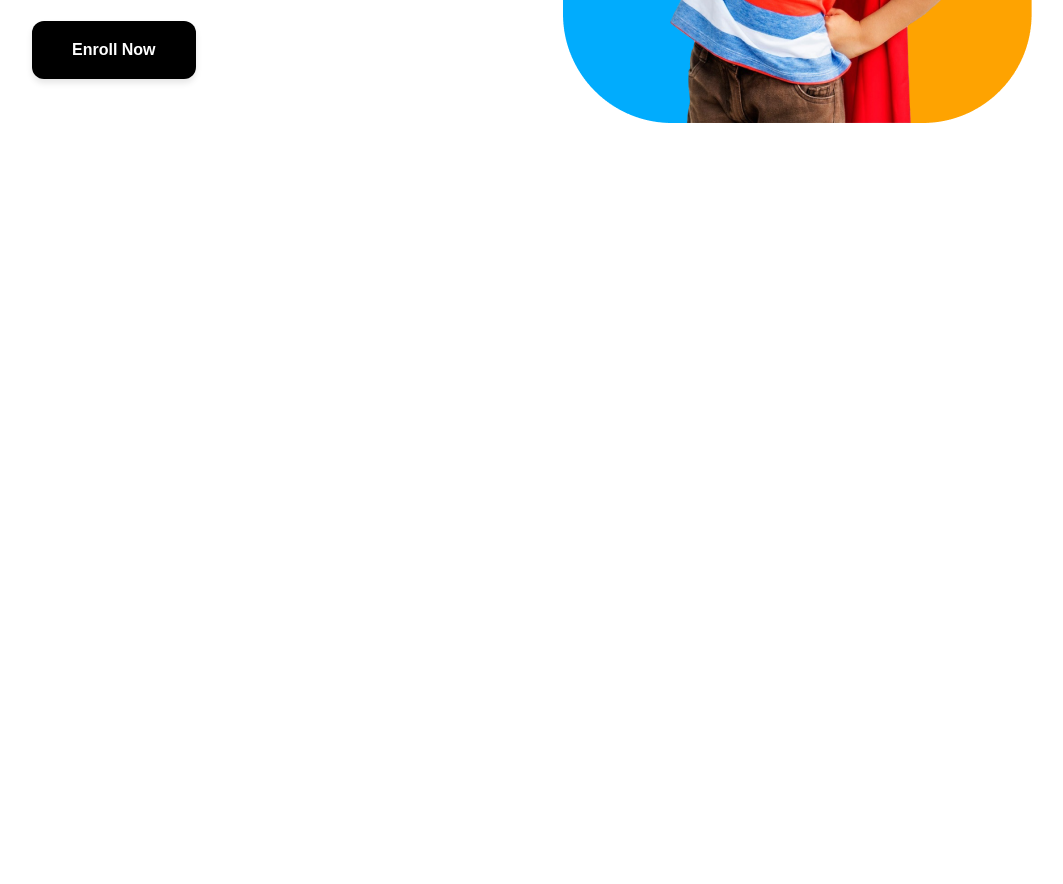
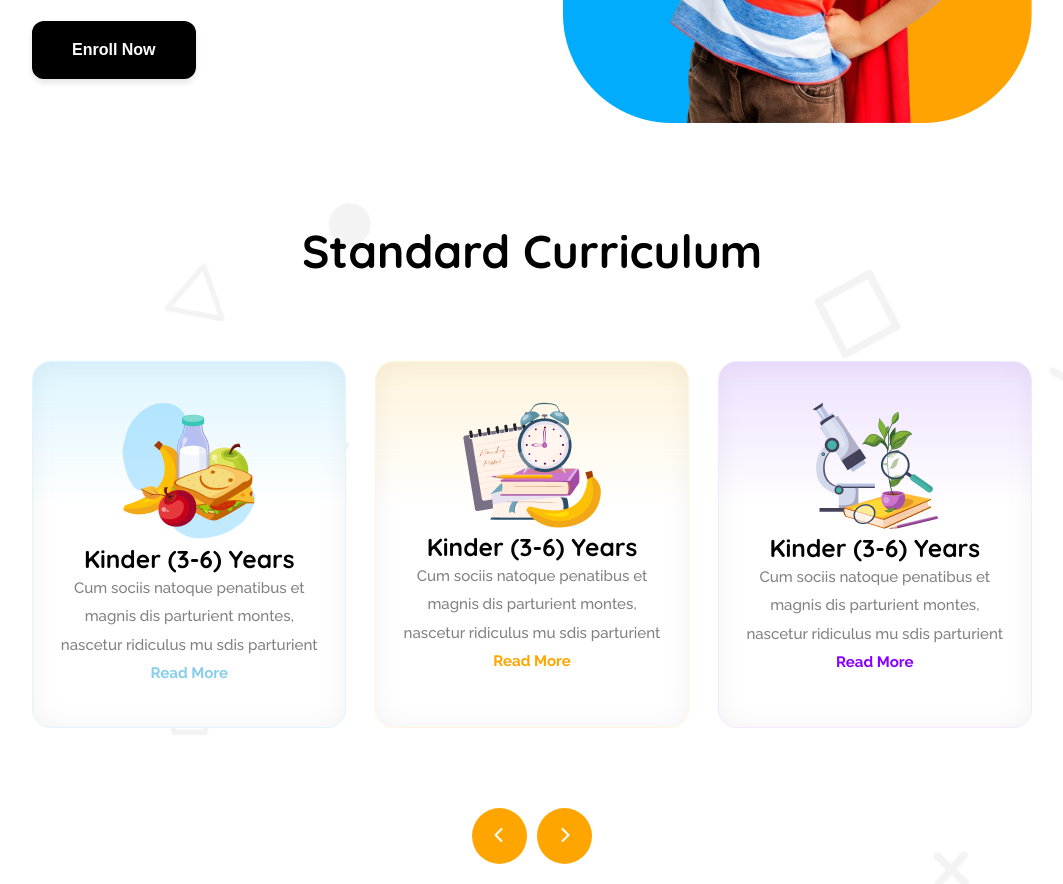
Before and after one commit to tahmid-sarker/Hero-Kids-School, a plain HTML site: page index.html in a window 1280 px wide. Shown: the part 628-1512 px from the top of the page, without its empty margins (108-1171 px from the left). Before the commit the page ends 800 px from the top, so only its background shows below. Drawn offline with Linux system fonts and the light colour scheme.

Commit message:
Add Standard Curriculum section with responsive styles to index.html and CSS files

```diff
--- a/index.html
+++ b/index.html
@@ -67,7 +67,47 @@
           <div class="hero-btn"><button>Enroll Now</button></div>
         </div>
         <!-- img -->
-        <img class="image" src="./assets/hero-kids.png" alt="" />
+        <img class="image" src="./assets/hero-kids.png" alt="Hero Image" />
+      </section>
+      <!-- Section 3: Standard Curriculum -->
+      <section id="section-3">
+        <h1 class="title-font">Standard Curriculum</h1>
+        <!-- Standard Curriculum Card -->
+        <div class="curriculum-card">
+          <div class="card-1 card">
+            <img src="./assets/kinder.png" alt="Card 1" />
+            <h3 class="title-font">Kinder (3-6) Years</h3>
+            <p class="font">
+              Cum sociis natoque penatibus et magnis dis parturient montes,
+              nascetur ridiculus mu sdis parturient
+            </p>
+            <p class="read-1 font">Read More</p>
+          </div>
+          <div class="card-2 card">
+            <img src="./assets/elementary.png" alt="Card 2" />
+            <h3 class="title-font">Kinder (3-6) Years</h3>
+            <p class="font">
+              Cum sociis natoque penatibus et magnis dis parturient montes,
+              nascetur ridiculus mu sdis parturient
+            </p>
+            <p class="read-2 font">Read More</p>
+          </div>
+
+          <div class="card-3 card">
+            <img src="./assets/middle.png" alt="Card 3" />
+            <h3 class="title-font">Kinder (3-6) Years</h3>
+            <p class="font">
+              Cum sociis natoque penatibus et magnis dis parturient montes,
+              nascetur ridiculus mu sdis parturient
+            </p>
+            <p class="read-3 font">Read More</p>
+          </div>
+        </div>
+
+        <div class="arrow">
+          <p class="arrow-left"><i class="fa fa-chevron-left"></i></p>
+          <p class="arrow-right"><i class="fa fa-chevron-right"></i></p>
+        </div>
       </section>
     </main>
     <!-- Footer -->
--- a/style/responsive.css
+++ b/style/responsive.css
@@ -26,7 +26,7 @@
 
   /* Section 2: Hero */
   #section-2 {
-    padding: 1.25rem 1.25rem;
+    padding: 1.25rem;
     display: flex;
     flex-direction: column-reverse;
     gap: 1.25em;
@@ -73,4 +73,21 @@
     width: 100%;
     height: auto;
   }
+  /* Section 3: Standard Curriculum */
+  #section-3 {
+    padding: 1.25rem;
+  }
+
+  #section-3 h1 {
+    font-size: 2rem;
+    margin-bottom: 1.25rem;
+  }
+
+  #section-3 .curriculum-card {
+    grid-template-columns: repeat(1, 1fr);
+  }
+
+  .arrow {
+    display: none;
+  }
 }
--- a/style/style.css
+++ b/style/style.css
@@ -30,7 +30,7 @@ header {
   display: flex;
   justify-content: space-between;
   align-items: center;
-  background: #FFFAEC;
+  background: #fffaec;
   padding: 1.25rem 8.75rem;
 }
 
@@ -115,7 +115,7 @@ header button:hover {
   letter-spacing: 0%;
   text-align: center;
   padding: 0.625rem;
-  background: #E8F9FF;
+  background: #e8f9ff;
   box-shadow: 0 4px 6px rgba(0, 0, 0, 0.1);
 }
 
@@ -127,6 +127,7 @@ header button:hover {
   align-items: center;
   padding: 1.25rem 8.75rem;
   gap: 3.125rem;
+  margin-bottom: 3.75rem;
 }
 
 #section-2 .hero-container {
@@ -171,3 +172,146 @@ header button:hover {
   background-color: darkgray;
   color: black;
 }
+
+/* Section 3: Standard Curriculum */
+
+#section-3 {
+  padding: 1.25rem 8.75rem;
+  background-image: url("/assets/bg.png");
+  background-repeat: no-repeat;
+  background-size: cover;
+  background-position: top left bottom right;
+}
+
+#section-3 h1 {
+  font-size: 2.875rem;
+  line-height: 3.594rem;
+  letter-spacing: 0%;
+  text-align: center;
+  margin-bottom: 5rem;
+}
+
+#section-3 .curriculum-card {
+  display: grid;
+  grid-template-columns: repeat(3, 1fr);
+  gap: 1.768rem;
+}
+
+#section-3 .curriculum-card h3 {
+  font-size: 1.533rem;
+  line-height: 1.916rem;
+  letter-spacing: 0%;
+}
+
+#section-3 .curriculum-card p {
+  color: rgb(128, 128, 128);
+  font-size: 0.943rem;
+  line-height: 1.769rem;
+  letter-spacing: 0%;
+}
+
+#section-3 .card-1 {
+  text-align: center;
+  padding: 2.5rem 1.5rem;
+  box-sizing: border-box;
+  border: 0.94px solid rgb(222, 245, 255);
+  border-radius: 18.86px;
+
+  box-shadow: inset 0px 0px 28.3px 0.94px rgba(0, 0, 0, 0.05);
+  background: linear-gradient(
+      180deg,
+      rgb(222, 245, 255),
+      rgba(255, 255, 255, 0) 40%
+    ),
+    rgb(255, 255, 255);
+}
+
+#section-3 .card-2 {
+  text-align: center;
+  padding: 2.5rem 1.5rem;
+  box-sizing: border-box;
+  border: 0.94px solid rgb(255, 244, 220);
+  border-radius: 18.86px;
+
+  box-shadow: inset 0px 0px 28.3px 0.94px rgba(0, 0, 0, 0.05);
+  background: linear-gradient(
+      180deg,
+      rgb(255, 244, 220),
+      rgba(255, 255, 255, 0) 40%
+    ),
+    rgb(255, 255, 255);
+}
+
+#section-3 .card-3 {
+  text-align: center;
+  padding: 2.5rem 1.5rem;
+  box-sizing: border-box;
+  border: 0.94px solid rgb(242, 232, 255);
+  border-radius: 18.86px;
+
+  box-shadow: inset 0px 0px 28.3px 0.94px rgba(0, 0, 0, 0.05);
+  background: linear-gradient(
+      180deg,
+      rgb(238, 225, 255),
+      rgba(255, 255, 255, 0) 40%
+    ),
+    rgb(255, 255, 255);
+}
+
+#section-3 .read-1 {
+  color: skyblue !important;
+  font-size: 15.09px;
+  font-weight: 700;
+  line-height: 28.3px;
+  letter-spacing: 0%;
+  text-align: center;
+  cursor: pointer;
+}
+
+#section-3 .read-1:hover {
+  color: darkturquoise !important;
+}
+
+#section-3 .read-2 {
+  color: orange !important;
+  font-size: 15.09px;
+  font-weight: 700;
+  line-height: 28.3px;
+  letter-spacing: 0%;
+  text-align: center;
+  cursor: pointer;
+}
+
+#section-3 .read-2:hover {
+  color: darkorange !important;
+}
+
+#section-3 .read-3 {
+  color: rgb(135, 0, 255) !important;
+  font-size: 15.09px;
+  font-weight: 700;
+  line-height: 28.3px;
+  letter-spacing: 0%;
+  text-align: center;
+  cursor: pointer;
+}
+
+#section-3 .read-3:hover {
+  color: darkmagenta !important;
+}
+
+#section-3 .arrow {
+  display: flex;
+  justify-content: center;
+  align-items: center;
+  gap: 0.625rem;
+  margin-top: 5rem;
+}
+
+#section-3 .arrow-left, .arrow-right {
+  background-color: Orange;
+  padding: 1.188rem 1.406rem;
+  border-radius: 50%;
+  color: white;
+  cursor: pointer;
+}
```
